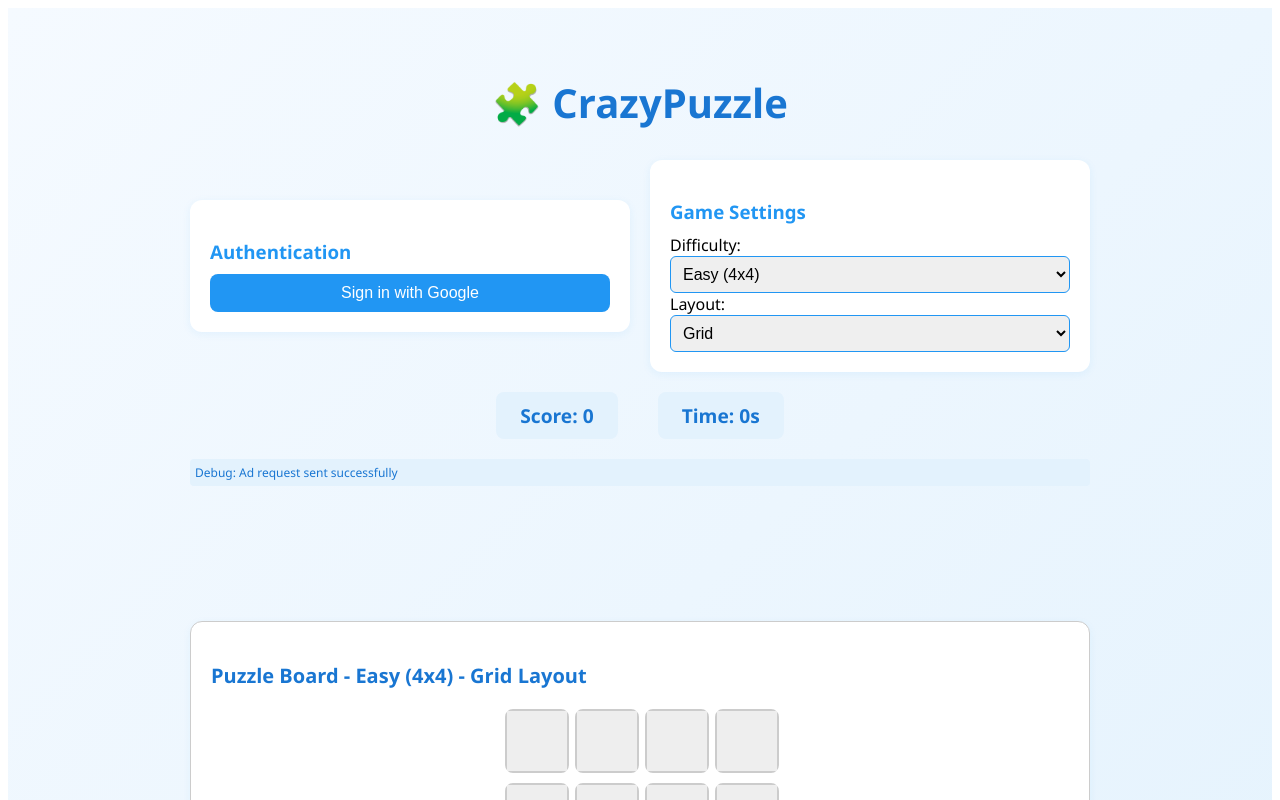
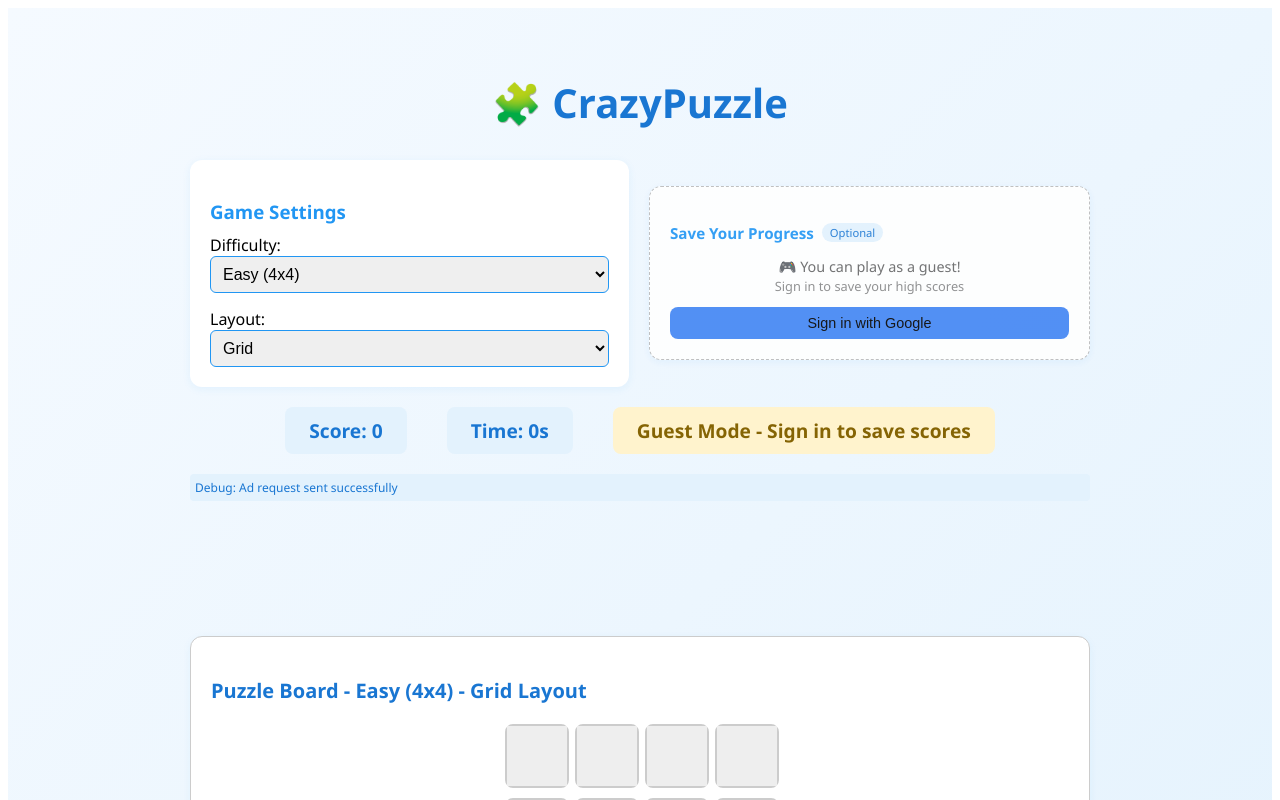
Before and after one commit to skepee-PROTOTYPE/CrazyPuzzle, a React (Create React App) app in the folder web/: page / in a window 1280 px wide. Shown: the top 800 px of the page. Built offline with nearby package versions, Linux system fonts and the light colour scheme; no server answers; the database is empty.

Commit message:
sign in optonal

```diff
--- a/web/src/App.module.scss
+++ b/web/src/App.module.scss
@@ -93,11 +93,12 @@ $bg-card: #fff;
 }
 
 .signInBtn {
-  background: $secondary;
-  color: #fff;
+  background: #4285f4;
+  font-size: 0.9rem;
+  padding: 8px 16px;
 
   &:hover {
-    background: darken($secondary, 10%);
+    background: darken(#4285f4, 10%);
   }
 }
 
@@ -152,4 +153,37 @@ $bg-card: #fff;
   font-weight: 600;
 }
 
+.optionalCard {
+  opacity: 0.9;
+  border: 1px dashed #bbb;
+
+  .cardTitle {
+    display: flex;
+    align-items: center;
+    gap: 8px;
+    font-size: 0.95rem;
+  }
+}
+
+.optionalBadge {
+  background: #e3f2fd;
+  color: #1976d2;
+  font-size: 0.7rem;
+  padding: 2px 8px;
+  border-radius: 12px;
+  font-weight: 500;
+}
+
+.guestModeText {
+  font-size: 0.9rem;
+  color: #666;
+  margin-bottom: 12px;
+  text-align: center;
+
+  small {
+    color: #888;
+    font-size: 0.8rem;
+  }
+}
+
 /* leaderboard styles moved to Leaderboard.scss */
--- a/web/src/App.tsx
+++ b/web/src/App.tsx
@@ -49,26 +49,10 @@ function App() {
         <h1 className={styles.appTitle}>🧩 CrazyPuzzle</h1>
 
         <div className={styles.controlsRow}>
-          <div className={styles.card}>
-            <h3 className={styles.cardTitle}>Authentication</h3>
-            {user ? (
-              <div className={styles.userInfo}>
-                <img src={user.photoURL || ''} alt="Avatar" className={styles.userAvatar} />
-                <span className={styles.userName}>{user.displayName}</span>
-                <button onClick={handleSignOut} className={`${styles.btn} ${styles.logoutBtn}`}>
-                  Sign Out
-                </button>
-              </div>
-            ) : (
-              <button onClick={signInWithGoogle} className={`${styles.btn} ${styles.signInBtn}`}>
-                Sign in with Google
-              </button>
-            )}
-          </div>
-
+          {/* Move authentication to a smaller, optional section */}
           <div className={styles.card}>
             <h3 className={styles.cardTitle}>Game Settings</h3>
-            <div>
+            <div style={{ marginBottom: '15px' }}>
               <label>Difficulty:</label>
               <select
                 value={difficulty}
@@ -93,11 +77,44 @@ function App() {
               </select>
             </div>
           </div>
+
+          {/* Optional login section - smaller and less prominent */}
+          <div className={`${styles.card} ${styles.optionalCard}`}>
+            <h3 className={styles.cardTitle}>
+              {user ? 'Player Account' : 'Save Your Progress'}
+              <span className={styles.optionalBadge}>Optional</span>
+            </h3>
+            {user ? (
+              <div className={styles.userInfo}>
+                <img src={user.photoURL || ''} alt="Avatar" className={styles.userAvatar} />
+                <span className={styles.userName}>{user.displayName}</span>
+                <button onClick={handleSignOut} className={`${styles.btn} ${styles.logoutBtn}`}>
+                  Sign Out
+                </button>
+              </div>
+            ) : (
+              <div>
+                <p className={styles.guestModeText}>
+                  🎮 You can play as a guest!
+                  <br />
+                  <small>Sign in to save your high scores</small>
+                </p>
+                <button onClick={signInWithGoogle} className={`${styles.btn} ${styles.signInBtn}`}>
+                  Sign in with Google
+                </button>
+              </div>
+            )}
+          </div>
         </div>
 
         <div className={styles.scoreRow}>
           <div className={styles.scoreBox}>Score: {score}</div>
           <div className={styles.scoreBox}>Time: {timer}s</div>
+          {!user && (
+            <div className={styles.scoreBox} style={{ background: '#fff3cd', color: '#856404' }}>
+              Guest Mode - Sign in to save scores
+            </div>
+          )}
         </div>
 
         <AdBanner />
--- a/web/src/PuzzleBoard.module.scss
+++ b/web/src/PuzzleBoard.module.scss
@@ -227,3 +227,13 @@ $primary: #1976d2;
     font-size: 1rem;
   }
 }
+
+.guestHint {
+  background: #e8f5e8;
+  color: #2d5a2d;
+  padding: 8px 12px;
+  border-radius: 6px;
+  font-size: 0.9rem;
+  margin-top: 10px;
+  border-left: 3px solid #4caf50;
+}
--- a/web/src/PuzzleBoard.tsx
+++ b/web/src/PuzzleBoard.tsx
@@ -174,7 +174,16 @@ function PuzzleBoard({ difficulty, layout, user, onScore, onComplete }: PuzzleBo
           {gameCompleted && (
             <div className={styles.congratsMsg}>
               🎉 Congratulations! You completed the puzzle in {moves} moves and {timer} seconds!
-              {user && <p>Score: {Math.max(1000 - moves * 10 - timer, 100)}</p>}
+              {user ? (
+                <p>Score: {Math.max(1000 - moves * 10 - timer, 100)} (Saved to leaderboard!)</p>
+              ) : (
+                <div>
+                  <p>Score: {Math.max(1000 - moves * 10 - timer, 100)}</p>
+                  <p className={styles.guestHint}>
+                    💡 Sign in with Google to save your high scores to the leaderboard!
+                  </p>
+                </div>
+              )}
             </div>
           )}
         </>
```
